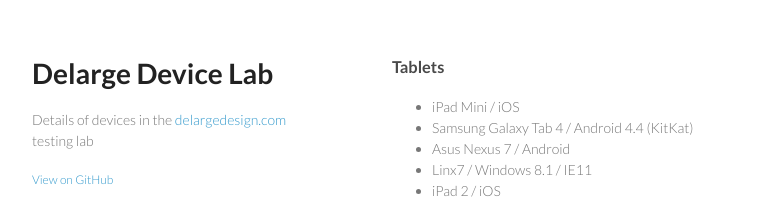
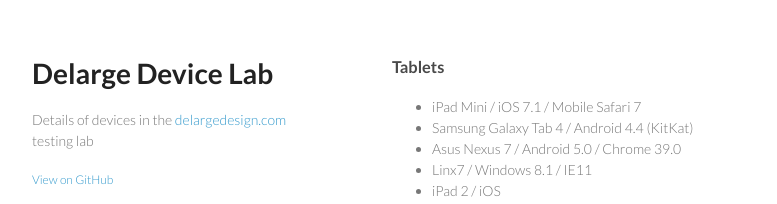
Before and after one commit to paulburgess/delarge-device-lab, a plain HTML site: page index.html in a window 1280 px wide. Shown: the top 204 px of the page, without its empty margins (178-955 px from the left). Drawn offline with Linux system fonts and the light colour scheme.

Commit message:
Updated iPad mini & Nexus 7 info

```diff
--- a/index.html
+++ b/index.html
@@ -25,9 +25,9 @@
 <a id="tablets" class="anchor" href="#tablets" aria-hidden="true"><span class="octicon octicon-link"></span></a>Tablets</h3>
 
 <ul>
-<li>iPad Mini / iOS</li>
+<li>iPad Mini / iOS 7.1 / Mobile Safari 7</li>
 <li>Samsung Galaxy Tab 4 / Android 4.4 (KitKat)</li>
-<li>Asus Nexus 7 / Android</li>
+<li>Asus Nexus 7 / Android 5.0 / Chrome 39.0</li>
 <li>Linx7 / Windows 8.1 / IE11</li>
 <li>iPad 2 / iOS</li>
 <li>Kindle 3 / Keyboard</li>
```
